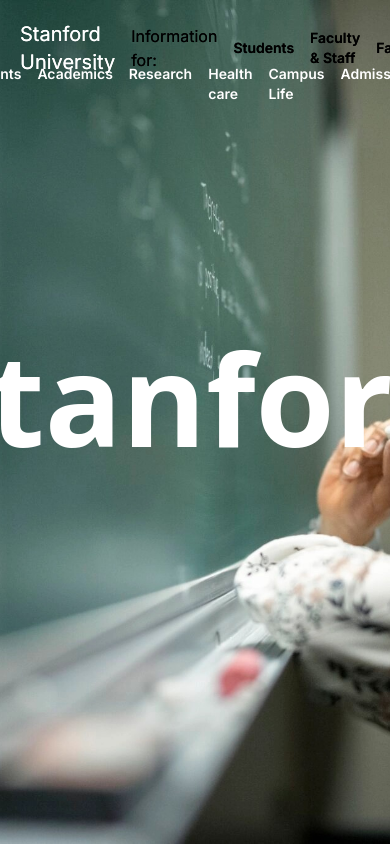
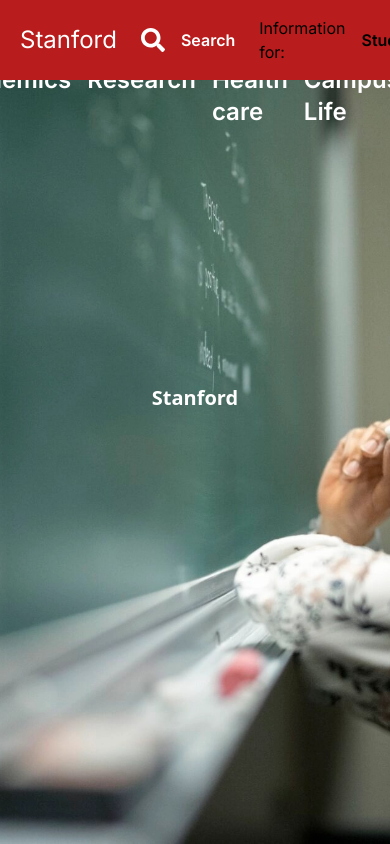
Before and after one commit to KavindaMethsara/Uni-web-clone, a Next.js app: page / in a window 390 px wide. Shown: the top 844 px of the page. Built offline with nearby package versions, Linux system fonts and the light colour scheme.

Commit message:
Made the website mobile responsive

```diff
--- a/src/app/components/Home.tsx
+++ b/src/app/components/Home.tsx
@@ -23,9 +23,9 @@ const NavLink = ({ href, children }: NavLinkProps) => {
 
 const Home = () => {
   return (
-    <div className="bg-cover bg-center min-h-screen" style={{ backgroundImage: "url('/University02.jpg')" }}>
+    <div className="bg-cover bg-center min-h-screen w-full" style={{ backgroundImage: "url('/University02.jpg')" }}>
       <div className="absolute top-0 left-0 right-0 bottom-12 flex items-center justify-center">
-        <p className="text-white text-9xl font-semibold font-sans">Stanford</p>
+        <p className="text-white lg:text-9xl sm:text-xl font-semibold font-sans items-center justify-center sm:fixed">Stanford</p>
       </div>
       <div className="flex flex-row h-4 p-16 gap-4 fixed w-full justify-center">
         <NavLink href="/login">News</NavLink>
--- a/src/app/components/Navbar.tsx
+++ b/src/app/components/Navbar.tsx
@@ -1,6 +1,7 @@
 'use client';
 import React, { ReactNode, useState, useEffect } from 'react';
-import { FaSearch } from 'react-icons/fa';
+import { FaBars, FaSearch } from 'react-icons/fa';
+import { useMediaQuery } from 'react-responsive';
 
 interface NavLinkProps {
   href: string;
@@ -25,31 +26,27 @@ const NavLink = ({ href, text, isScrolled }: NavLinkProps) => {
 };
 
 const Navbar = () => {
-    const [scrolled, setScrolled] = useState(false);
-
-    useEffect(() => {
-      const handleScroll = () => {
-        if (window.scrollY > 0) {
-          setScrolled(true);
-        } else {
-          setScrolled(false);
-        }
-      };
-
-      window.addEventListener('scroll', handleScroll);
-      return () => {
-        window.removeEventListener('scroll', handleScroll);
-      };
-    }, []);
+  const isSmallScreen = useMediaQuery({ maxWidth: 1024 }); // Adjust the max width as needed
 
   return (
     <div>
-      <nav className={`p-1 bg-transparent flex justify-between fixed top-0 w-full z-10 ${scrolled ? 'bg-red-700' : 'bg-transparent'}`}>
-        <a href="/" className="link">
-          <h1 className="text-xl sm:text-2xl p-4 cursor-pointer text-white">
-            Stanford University
-          </h1>
-        </a>
+      <nav className='p-1 lg:bg-transparent flex justify-between fixed top-0 w-full z-10 sm:bg-red-700'>
+        <div className="flex items-center gap-4">
+          <a href="/" className="link">
+            <h1 className={`text-xl sm:text-2xl p-4 cursor-pointer text-white ${isSmallScreen ? 'text-lg' : ''}`}>
+              <span className={isSmallScreen ? 'flex items-center gap-4' : ''}>
+                <span>Stanford</span>
+                {isSmallScreen && (
+                  <div className="flex items-center gap-4 hover:bg-red-700 p-2 cursor-pointer">
+                    <FaSearch className="text-white" />
+                    <h3 className="text-sm sm:text-base text-white font-semibold">Search</h3>
+                  </div>
+                )}
+              </span>
+              {!isSmallScreen && ' University'}
+            </h1>
+          </a>
+        </div>
         <div className="flex items-center gap-4">
           <div>
             <h2>Information for:</h2>
--- a/src/app/components/Section01.tsx
+++ b/src/app/components/Section01.tsx
@@ -2,13 +2,13 @@ import React from 'react';
 
 const Section01 = () => {
   return (
-    <div className="min-h-screen flex flex-col items-center justify-center">
+    <div className="min-h-screen flex flex-col items-center justify-center bg-white p-2">
       {/* Add the content for the section01 here */}
       <div className="text-center mb-16">
-        <h2 className="text-5xl font-semibold mb-4">A Purposeful University</h2>
+        <h2 className="lg:text-5xl text-black font-semibold mb-4 sm:text-xl">A Purposeful University</h2>
       </div>
       <div className="text-center mb-16">
-        <p className="text-3xl font-thin">
+        <p className="text-3xl text-black font-thin">
         Stanford was founded almost 150 years ago on a bedrock of societal purpose.
         Our mission is to contribute to the world by educating students for lives of leadership and purposeful contribution;
         advancing fundamental knowledge and cultivating creativity; and accelerating solutions and amplifying their impact.
--- a/tailwind.config.js
+++ b/tailwind.config.js
@@ -1,11 +1,29 @@
 /** @type {import('tailwindcss').Config} */
 module.exports = {
+
   content: [
     './src/pages/**/*.{js,ts,jsx,tsx,mdx}',
     './src/components/**/*.{js,ts,jsx,tsx,mdx}',
     './src/app/**/*.{js,ts,jsx,tsx,mdx}',
   ],
+
   theme: {
+    screens: {
+      'sm': '51px',
+      // => @media (min-width: 640px) { ... }
+
+      'md': '768px',
+      // => @media (min-width: 768px) { ... }
+
+      'lg': '1024px',
+      // => @media (min-width: 1024px) { ... }
+
+      'xl': '1280px',
+      // => @media (min-width: 1280px) { ... }
+
+      '2xl': '1536px',
+      // => @media (min-width: 1536px) { ... }
+    },
     extend: {
       backgroundImage: {
         'gradient-radial': 'radial-gradient(var(--tw-gradient-stops))',
@@ -18,5 +36,8 @@ module.exports = {
       },
     },
   },
-  plugins: [],
+  variants: {
+  extend: {},
+},
+plugins: [],
 }
```
Also changed, not shown: package.json (+5 -3 lines), 1 other file (tests, documents, lock files or other folders).
